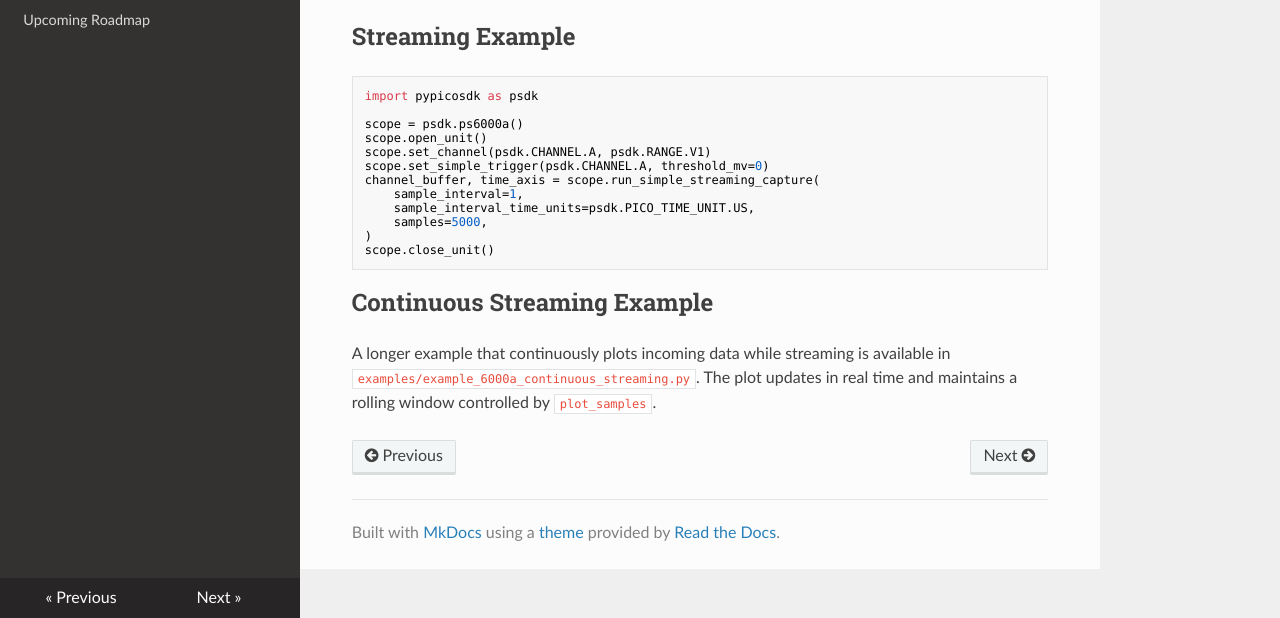
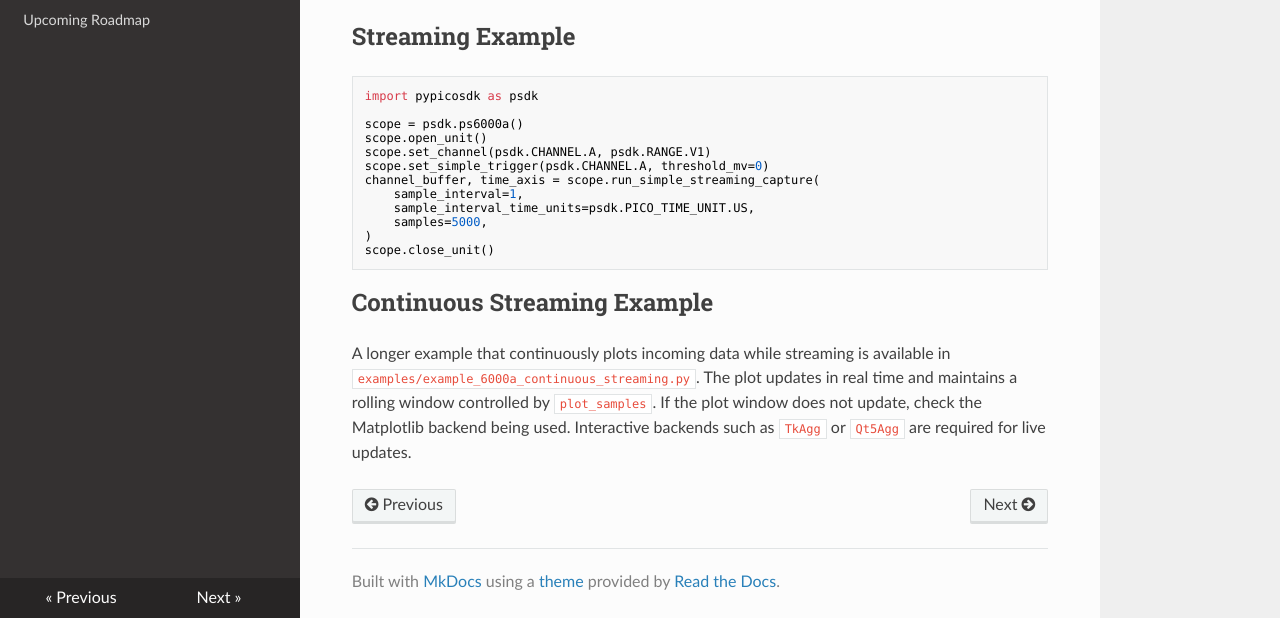
Before and after one commit to picotech/pyPicoSDK, an MkDocs documentation site: the page built from docs/docs/ref/ps6000a.md, in a window 1280 px wide and 1134 px high, cut to the strip 516-1134 px from the top of the window. Built offline with MkDocs 1.6.1, drawn with Linux system fonts in a browser that asks for light colours; nearby versions of some CDN libraries.

Commit message:
Ensure continuous streaming example uses interactive backend

```diff
--- a/docs/docs/ref/ps6000a.md
+++ b/docs/docs/ref/ps6000a.md
@@ -38,4 +38,6 @@ scope.close_unit()
 ## Continuous Streaming Example
 A longer example that continuously plots incoming data while streaming is available in
 `examples/example_6000a_continuous_streaming.py`. The plot updates in real time and
-maintains a rolling window controlled by `plot_samples`.
+maintains a rolling window controlled by `plot_samples`. If the plot window does not
+update, check the Matplotlib backend being used. Interactive backends such as
+`TkAgg` or `Qt5Agg` are required for live updates.
```
Also changed, not shown: 1 other file.
